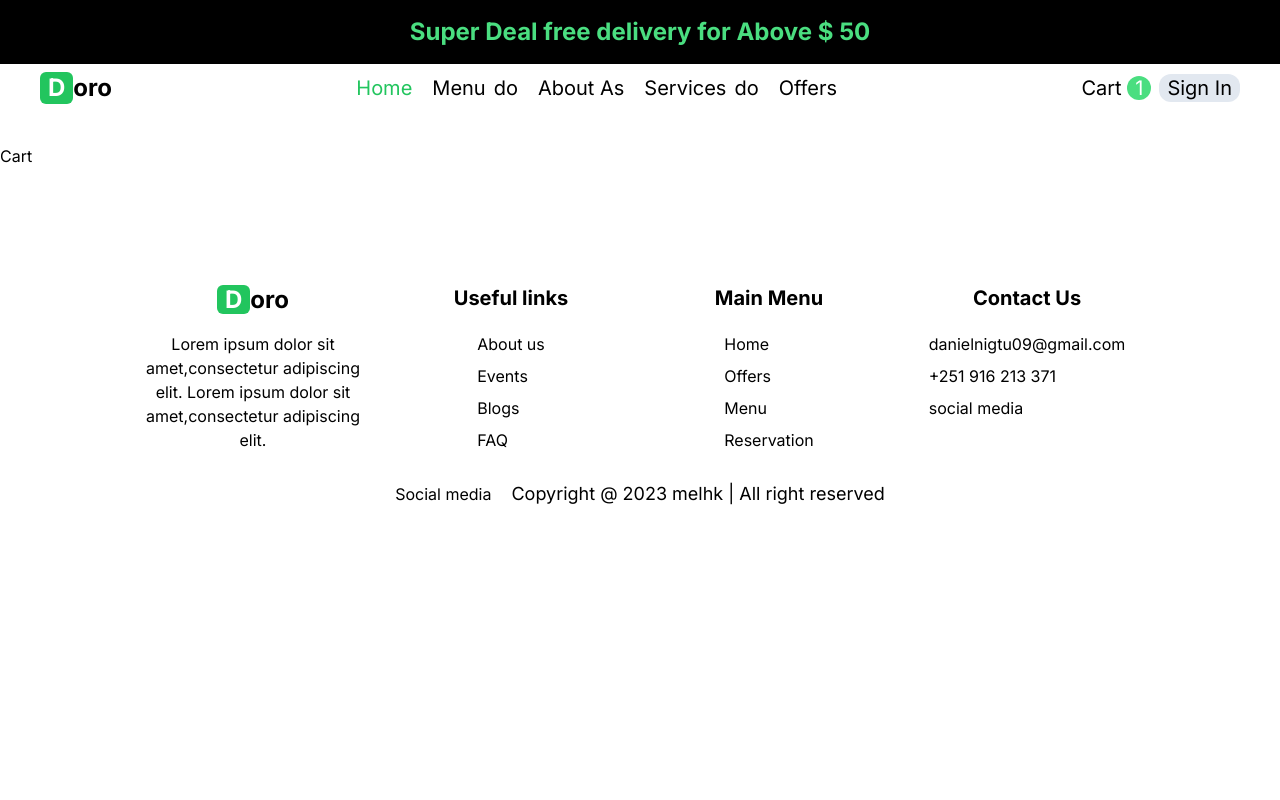
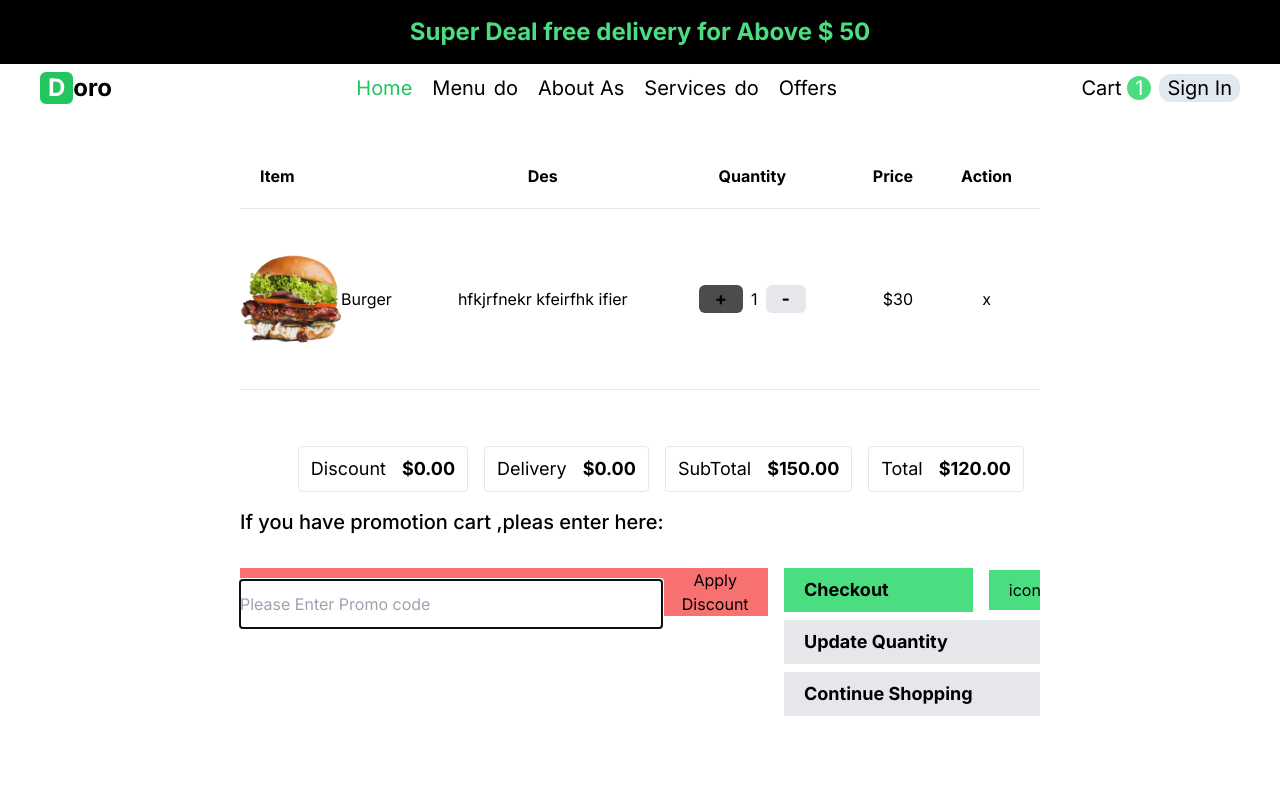
Before and after one commit to atsed27/Food-Deliver-web-App, a Next.js app: page /cart in a window 1280 px wide. Shown: the top 800 px of the page. Built offline with nearby package versions, Linux system fonts and the light colour scheme.

Commit message:
cart page is almost done

```diff
--- a/app/cart/page.tsx
+++ b/app/cart/page.tsx
@@ -1,7 +1,110 @@
+import Image from 'next/image';
+import Link from 'next/link';
 import React from 'react';
 
 function Cart() {
-  return <div className="">Cart</div>;
+  return (
+    <div className="px-3 md:px-10 xl:px-60 mt-10 md:mb-40 lg:mb-52">
+      <div>
+        <div className="overflow-auto">
+          <table className="min-w-full">
+            <thead className="border-b">
+              <tr>
+                <th className="px-5 text-left">Item</th>
+                <th className="p-5 ">Des</th>
+                <th className="p-5 ">Quantity</th>
+                <th className="p-5 text-right">Price</th>
+                <th className="p-5 ">Action</th>
+              </tr>
+            </thead>
+            <tbody>
+              <tr className="border-b ">
+                <td className="py-10  ">
+                  <Link
+                    className="flex sm:flex-row flex-col items-center"
+                    href="/"
+                  >
+                    <Image
+                      src={'/temporary/p2.png'}
+                      alt={'no'}
+                      width={100}
+                      height={100}
+                    />
+                    <h2>Burger</h2>
+                  </Link>
+                </td>
+                <td className="p-5 text-center ">hfkjrfnekr kfeirfhk ifier</td>
+                <td className="p-5 text-right">
+                  <div className="flex items-center justify-center flex-col sm:flex-row">
+                    <span className="bg-black/70 px-4 text-lg font-bold rounded-md">
+                      +
+                    </span>
+                    <span className="mx-2">1</span>
+                    <span className="bg-gray-200 px-4 text-lg font-bold rounded-md">
+                      -
+                    </span>
+                  </div>
+                </td>
+                <td className="p-5 text-right">$30</td>
+                <td className="p-5 text-center">
+                  <button>x</button>
+                </td>
+              </tr>
+            </tbody>
+          </table>
+        </div>
+        <div className="mt-8 md:mt-14 flex items-center md:justify-end overflow-auto">
+          <div className="flex items-center justify-between border rounded px-3 py-2 mr-4 ">
+            <h3 className="text-lg mr-4">Discount</h3>
+            <h3 className="text-lg font-bold">$0.00</h3>
+          </div>
+          <div className="flex items-center justify-between border rounded px-3 py-2 mr-4 ">
+            <h3 className="text-lg mr-4">Delivery</h3>
+            <h3 className="text-lg font-bold">$0.00</h3>
+          </div>
+          <div className="flex items-center justify-between border rounded px-3 py-2 mr-4 ">
+            <h3 className="text-lg mr-4">SubTotal</h3>
+            <h3 className="text-lg font-bold">$150.00</h3>
+          </div>
+          <div className="flex items-center justify-between border rounded px-3 py-2 mr-4 ">
+            <h3 className="text-lg mr-4">Total</h3>
+            <h3 className="text-lg font-bold">$120.00</h3>
+          </div>
+        </div>
+        <div className="mt-4">
+          <p className="text-xl font-medium">
+            If you have promotion cart ,pleas enter here:
+          </p>
+        </div>
+        <div className="mt-8 grid md:grid-cols-3 gap-4">
+          <div className=" w-full h-12 md:col-span-2 bg-red-400  bg--500 ">
+            <input
+              className="lg:w-4/5 sm:3/4 w-3/5 h-full "
+              placeholder="Please Enter Promo code"
+              autoFocus
+            />
+            <button className="w-2/5 sm:w-1/4 lg:w-1/5 text-center">
+              Apply Discount
+            </button>
+          </div>
+          <div className="">
+            <div className="flex items-center w-full ">
+              <div className="bg-green-400 px-5  w-4/5 py-2 mr-4">
+                <button className="text-lg font-bold">Checkout</button>
+              </div>
+              <h2 className="bg-green-400 px-5 w-1/5 py-2 ">icon</h2>
+            </div>
+            <div className="bg-gray-200 my-2 px-5 py-2">
+              <button className="text-lg font-bold">Update Quantity</button>
+            </div>
+            <div className="bg-gray-200 px-5 py-2">
+              <button className="text-lg font-bold">Continue Shopping</button>
+            </div>
+          </div>
+        </div>
+      </div>
+    </div>
+  );
 }
 
 export default Cart;
--- a/app/globals.css
+++ b/app/globals.css
@@ -6,3 +6,8 @@ html {
   scroll-behavior: smooth;
   font-family: 'Raleway', sans-serif;
 }
+.jio {
+  @media only screen and (max-width: 360px) {
+    display: none;
+  }
+}
```
